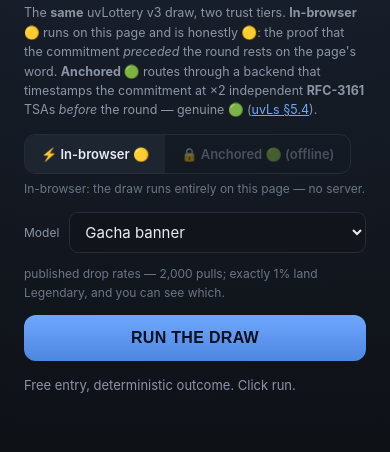
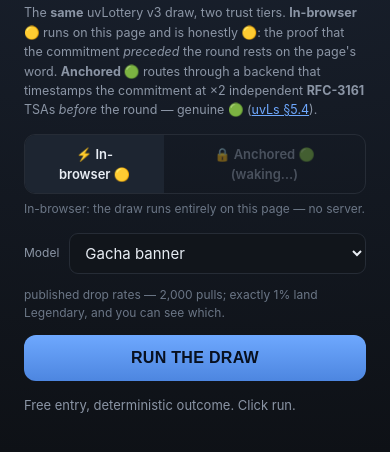
Before and after one commit to constarik/uvs, a plain HTML site: page draw/index.html in a window 390 px wide. Shown: the part 54-506 px from the top of the page. Drawn offline with Linux system fonts and the light colour scheme; no server answers.

Commit message:
/draw: retry the backend health probe through cold start so the green toggle + ?mode=anchored deep-link engage once the server wakes (shows waking... meanwhile)

```diff
--- a/draw/index.html
+++ b/draw/index.html
@@ -357,11 +357,19 @@ function downloadRecord(){
   $('mInstant').onclick=function(){ selectMode('instant'); };
   $('mAnchored').onclick=function(){ selectMode('anchored'); };
   // probe the backend; enable the 🟢 toggle only if it's up
-  fetch(BACKEND+'/health',{cache:'no-store'}).then(function(h){ if(!h.ok) throw 0; backendUp=true;
-    $('mAnchored').disabled=false; $('mAnchored').textContent='🔒 Anchored 🟢';
-    // /3A is a clean entry point: ?mode=anchored lands straight in the genuine-🟢 mode.
-    if((new URLSearchParams(location.search).get('mode')||'').toLowerCase()==='anchored') selectMode('anchored');
-  }).catch(function(){ backendUp=false; $('mAnchored').disabled=true; $('mAnchored').textContent='🔒 Anchored 🟢 (offline)'; });
+  // Probe the backend; RETRY through a free-plan cold start (~10-50 s) so the 🟢 toggle and the
+  // ?mode=anchored deep-link engage as soon as the server wakes instead of staying disabled.
+  function probeBackend(attempt){
+    fetch(BACKEND+'/health',{cache:'no-store'}).then(function(h){ if(!h.ok) throw 0; backendUp=true;
+      $('mAnchored').disabled=false; $('mAnchored').textContent='🔒 Anchored 🟢';
+      // /3A is a clean entry point: ?mode=anchored lands straight in the genuine-🟢 mode.
+      if((new URLSearchParams(location.search).get('mode')||'').toLowerCase()==='anchored') selectMode('anchored');
+    }).catch(function(){ backendUp=false; $('mAnchored').disabled=true;
+      if((attempt||0) < 10){ $('mAnchored').textContent='🔒 Anchored 🟢 (waking…)'; setTimeout(function(){ probeBackend((attempt||0)+1); }, 5000); }
+      else { $('mAnchored').textContent='🔒 Anchored 🟢 (offline)'; }
+    });
+  }
+  probeBackend(0);
 })();
 </script>
 </body>
```
